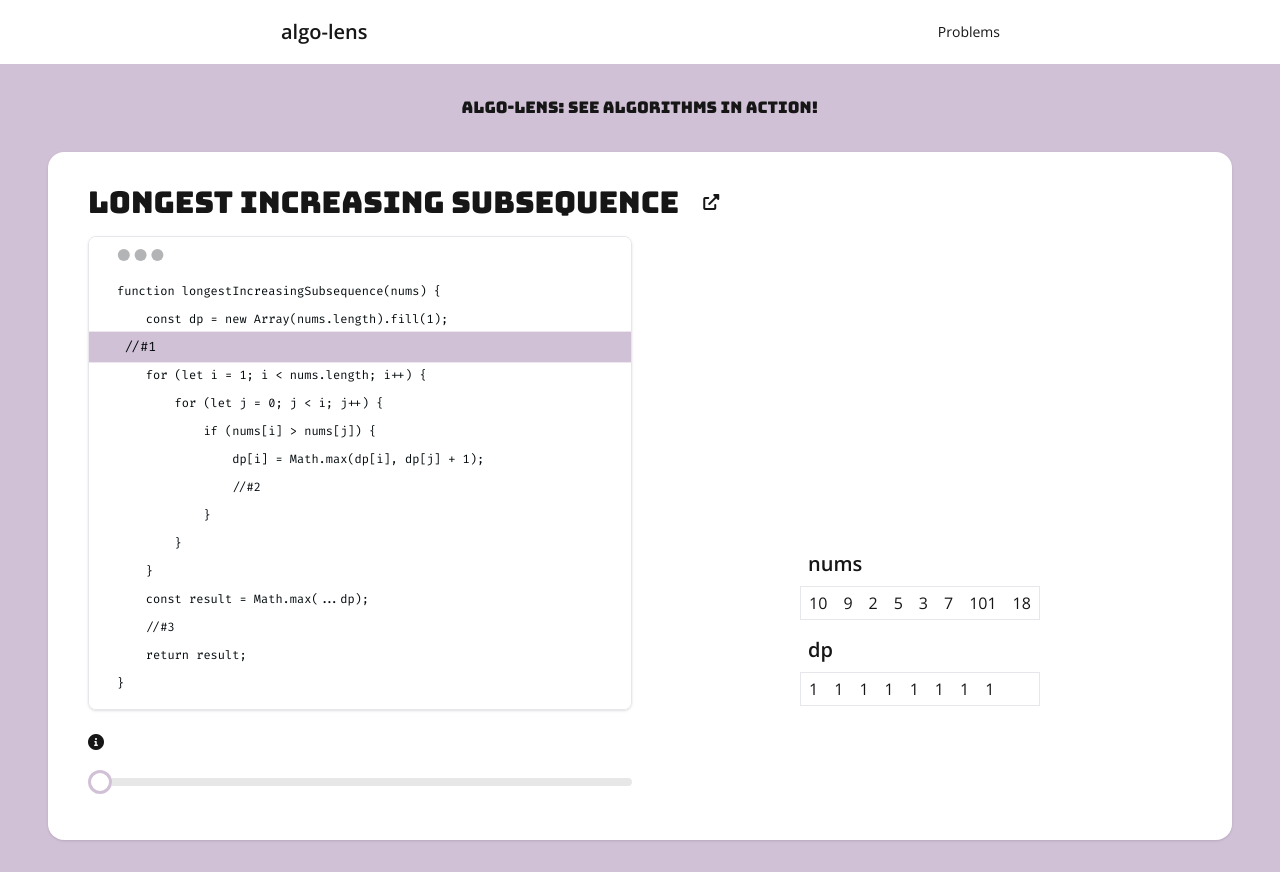
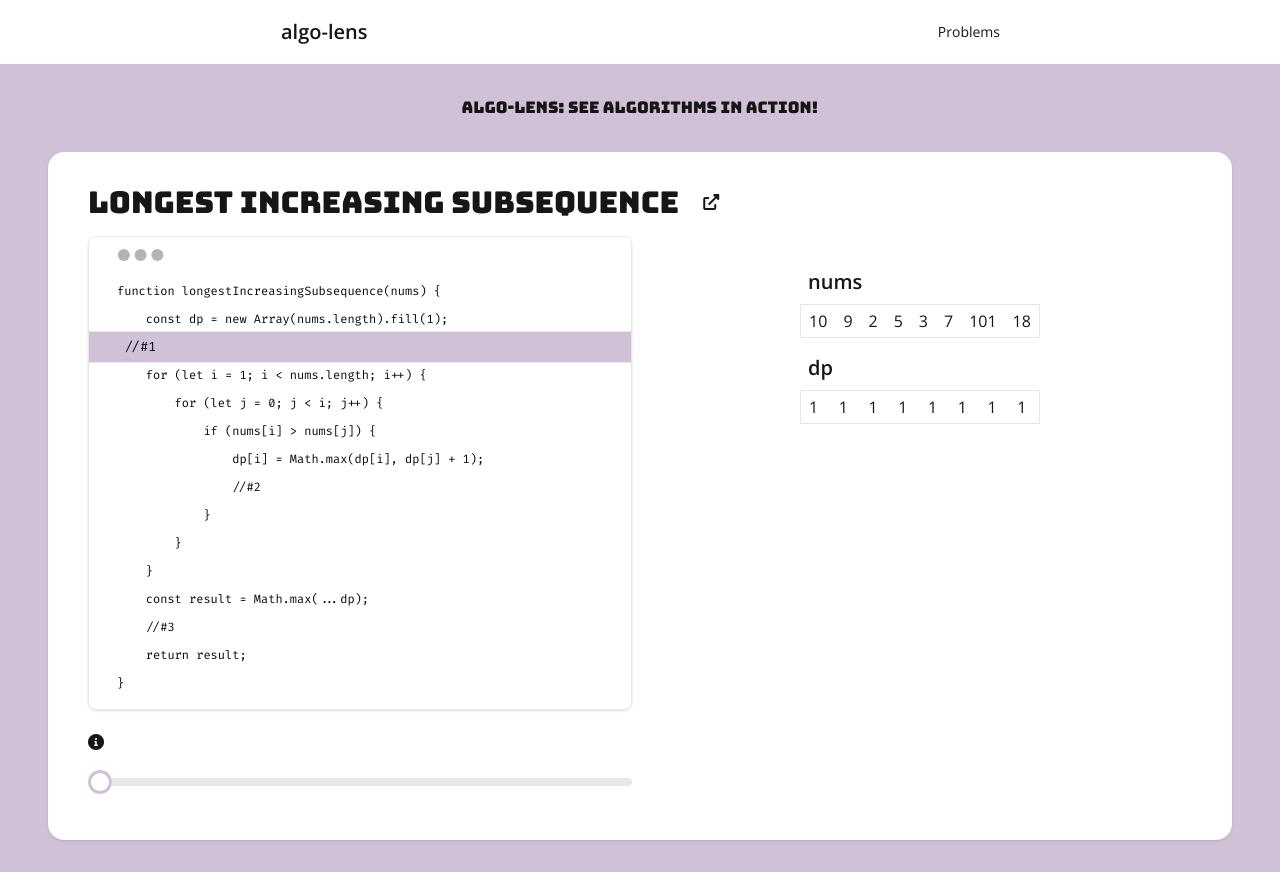
Before and after one commit to jaroslaw-weber/algo-lens, a Next.js app: page / in a window 1280 px wide. Built offline with nearby package versions, Linux system fonts and the light colour scheme.

Commit message:
improve word break

```diff
--- a/components/DisplayArray.tsx
+++ b/components/DisplayArray.tsx
@@ -4,6 +4,7 @@ import { ArrayVariable, Pointer } from "../src/problem/types";
 const DisplayArray = ({ data }: { data: ArrayVariable }) => {
   const { value: array, label: title, pointers } = data;
 
+  console.log("arr", array)
   // Define a color scheme for pointers
   const colors = ["bg-primary", "bg-secondary", "bg-info"];
 
@@ -50,11 +51,11 @@ const DisplayArray = ({ data }: { data: ArrayVariable }) => {
 
   // Render a row for 1D or 2D array
   const renderRow = (items: any[], rowIndex: number) => (
-    <tr key={rowIndex}>
+    <tr key={rowIndex} className="flex">
       {items.map((item, colIndex) => (
         <td
           key={colIndex}
-          className={`px-2 py-1 ${getCellStyle(rowIndex, colIndex)}`}
+          className={`px-2 py-1 flex-1 ${getCellStyle(rowIndex, colIndex)}`}
         >
           {typeof item === "object" ? JSON.stringify(item) : formatValue(item)}
         </td>
@@ -65,7 +66,7 @@ const DisplayArray = ({ data }: { data: ArrayVariable }) => {
   return (
     <div className="overflow-x-auto">
       {title && <h3 className="pl-2 pb-2 text-xl font-semibold">{title}</h3>}
-      <table className="w-full table-auto border-collapse border border-gray-200">
+      <table className="w-full table-auto border-collapse border border-gray-200 ">
         <tbody>
           {is2D ? (
             array.map((subArray, rowIndex) => renderRow(subArray, rowIndex))
@@ -82,7 +83,15 @@ function formatValue(value: any): any {
   if (value === Infinity) {
     return "∞";
   }
-  return value;
+  if(value === true){
+    //checkbox
+    return "✓"
+  }
+  if(value === false){
+    //checkbox
+    return "✗"
+  }
+  return value
 }
 
 export default DisplayArray;
--- a/components/DisplaySingleValue.tsx
+++ b/components/DisplaySingleValue.tsx
@@ -11,7 +11,7 @@ const DisplaySingleValue = ({ data }: { data: SimpleVariable }) => {
   const animationClass = toggle ? "text-gray-400" : "text-gray-800";
 
   return (
-    <div className="flex w-1/3 mx-auto justify-end text-right">
+    <div className="flex gap-6 w-1/3 mx-auto justify-end text-right">
       <p className="flex-1 text-sm text-gray-400">{data.label}</p>
       <p className="flex-1 text-3xl font-bold">{data.value}</p>
     </div>
--- a/components/DisplayState.tsx
+++ b/components/DisplayState.tsx
@@ -26,12 +26,11 @@ const DisplayState = ({ state }) => {
   }
 
   return (
-    <div className="flex flex-col  h-full items-center justify-center">
+    <div className="flex flex-col  h-full items-center  justify-start">
+    {/* Render arrays */}
+    <div className=" mb-4 pt-8 flex flex-col gap-4">{arrays}</div>
       {/* Render numbers in a grid layout */}
-      <div className="flex-1 w-full pt-12">{numbers}</div>
-
-      {/* Render arrays */}
-      <div className="flex-1 mb-4 pt-8 flex flex-col gap-4">{arrays}</div>
+      <div className=" w-full pt-12">{numbers}</div>
 
       {/* Render other types */}
       {others}
--- a/src/problem/list/dp1/wordBreak.ts
+++ b/src/problem/list/dp1/wordBreak.ts
@@ -1,5 +1,6 @@
+import { clone } from "lodash";
 import { Problem, ProblemState, Variable } from "../../types";
-import { asArray, asSimpleValue } from "../../utils";
+import { asArray, asSimpleValue, asStringArray } from "../../utils";
 
 function wordBreak(p: WordBreakInput): ProblemState[] {
   const s: ProblemState[] = [];
@@ -8,21 +9,30 @@ function wordBreak(p: WordBreakInput): ProblemState[] {
   const dp: boolean[] = new Array(n + 1).fill(false);
   dp[0] = true; // Empty string can always be segmented.
   s.push({
-    variables: [...asSimpleValue({ str }), asArray("dp", dp)],
+    variables: [(asStringArray("str", str)), asArray("dp", dp)],
     breakpoint: 1,
   }); //#1
 
   for (let i = 1; i <= n; i++) {
     for (let j = 0; j < i; j++) {
-      if (dp[j] && wordDict.includes(str.substring(j, i))) {
+      const word = str.substring(j, i);
+      s.push({
+        variables: [(asStringArray("str", str, i-1, j)),
+          ...asSimpleValue({  i, j, word }),
+          asArray("dp", dp, i, j),
+        ],
+        breakpoint: 2,
+      }); //#2
+      if (dp[j] && wordDict.includes(word)) {
         dp[i] = true;
         s.push({
-          variables: [
-            ...asSimpleValue({ str, i, j, substring: str.substring(j, i) }),
+          variables: [(asStringArray("str", str,i-1,j)),
+            ...asSimpleValue({  i, j, word }),
             asArray("dp", dp, i, j),
           ],
-          breakpoint: 2,
-        }); //#2
+          breakpoint: 3,
+        });
+        //#3
         break;
       }
     }
@@ -30,15 +40,14 @@ function wordBreak(p: WordBreakInput): ProblemState[] {
 
   const result = dp[n];
   s.push({
-    variables: [
+    variables: [(asStringArray("str", str)),
       ...asSimpleValue({
-        str,
         result,
       }),
       asArray("dp", dp, n),
     ],
-    breakpoint: 3,
-  }); //#3
+    breakpoint: 4,
+  }); //#4
   return s;
 }
 
@@ -54,15 +63,17 @@ const code = `function wordBreak(s, wordDict) {
   //#1
   for (let i = 1; i <= n; i++) {
     for (let j = 0; j < i; j++) {
-      if (dp[j] && wordDict.includes(s.substring(j, i))) {
+      const word = s.substring(j, i)
+      //#2
+      if (dp[j] && wordDict.includes(word)) {
         dp[i] = true;
-        //#2
+        //#3
         break;
       }
     }
   }
   const result = dp[n];
-  //#3
+  //#4
   return result;
 }`;
 
```
